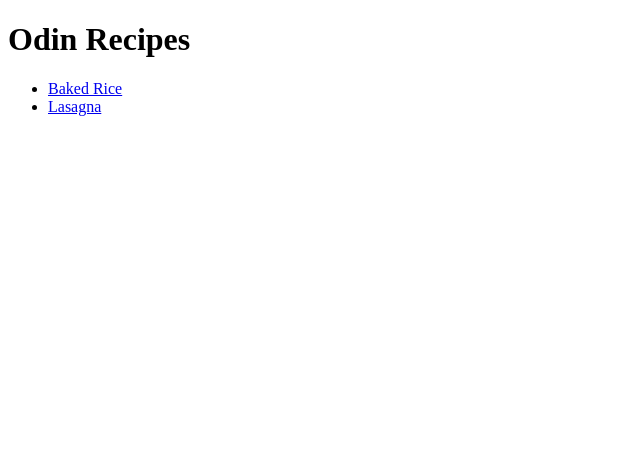
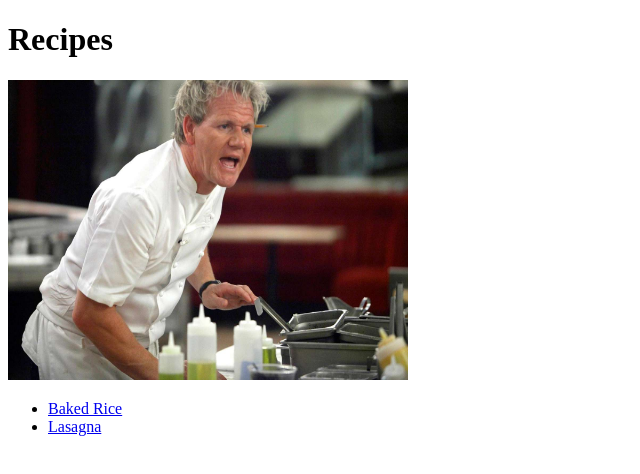
Before and after one commit to leedeen01/Recipe-page, a plain HTML site: page index.html in a window 1280 px wide. Shown: the whole page, without its empty margins (0-640 px from the left). Drawn offline with Linux system fonts and the light colour scheme.

Commit message:
Added one image on index.html and added comments

```diff
--- a/index.html
+++ b/index.html
@@ -6,7 +6,11 @@
     <title>odin_recipes</title>
 </head>
 <body>
-    <h1>Odin Recipes</h1>
+    <!-- title -->
+    <h1>Recipes</h1>
+    <!-- image -->
+    <img src="./images/chef.jpg" height =300 width="400">
+    <!-- unordered list -->
     <ul>
         <li><a href="recipes/baked-rice.html">Baked Rice</a></li>
         <li><a href="recipes/lasagna.html">Lasagna</a></li>
```
Also changed, not shown: recipes/baked-rice.html (+2 -0 lines), recipes/lasagna.html (+2 -0 lines), images/chef.jpg (added), 1 other file.
